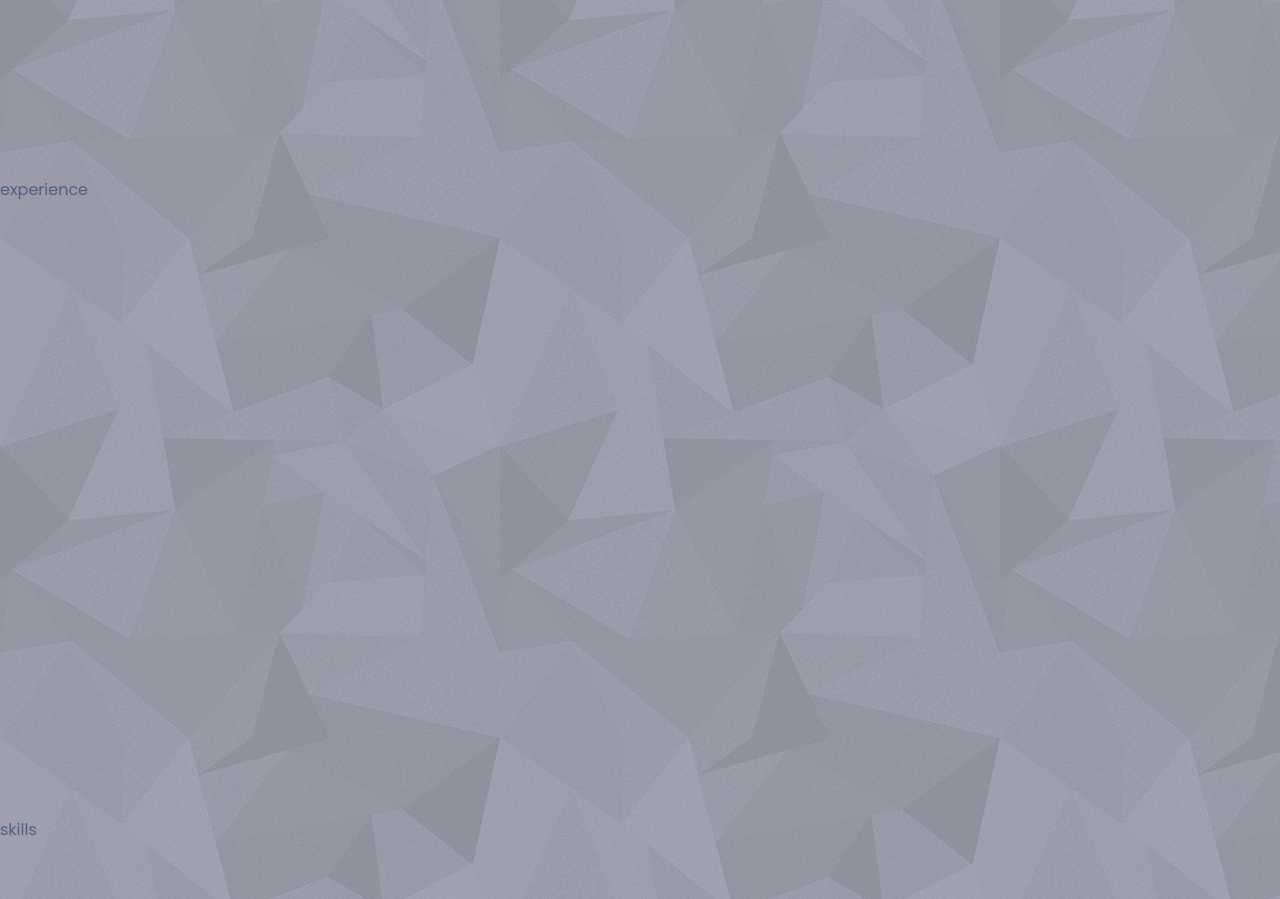
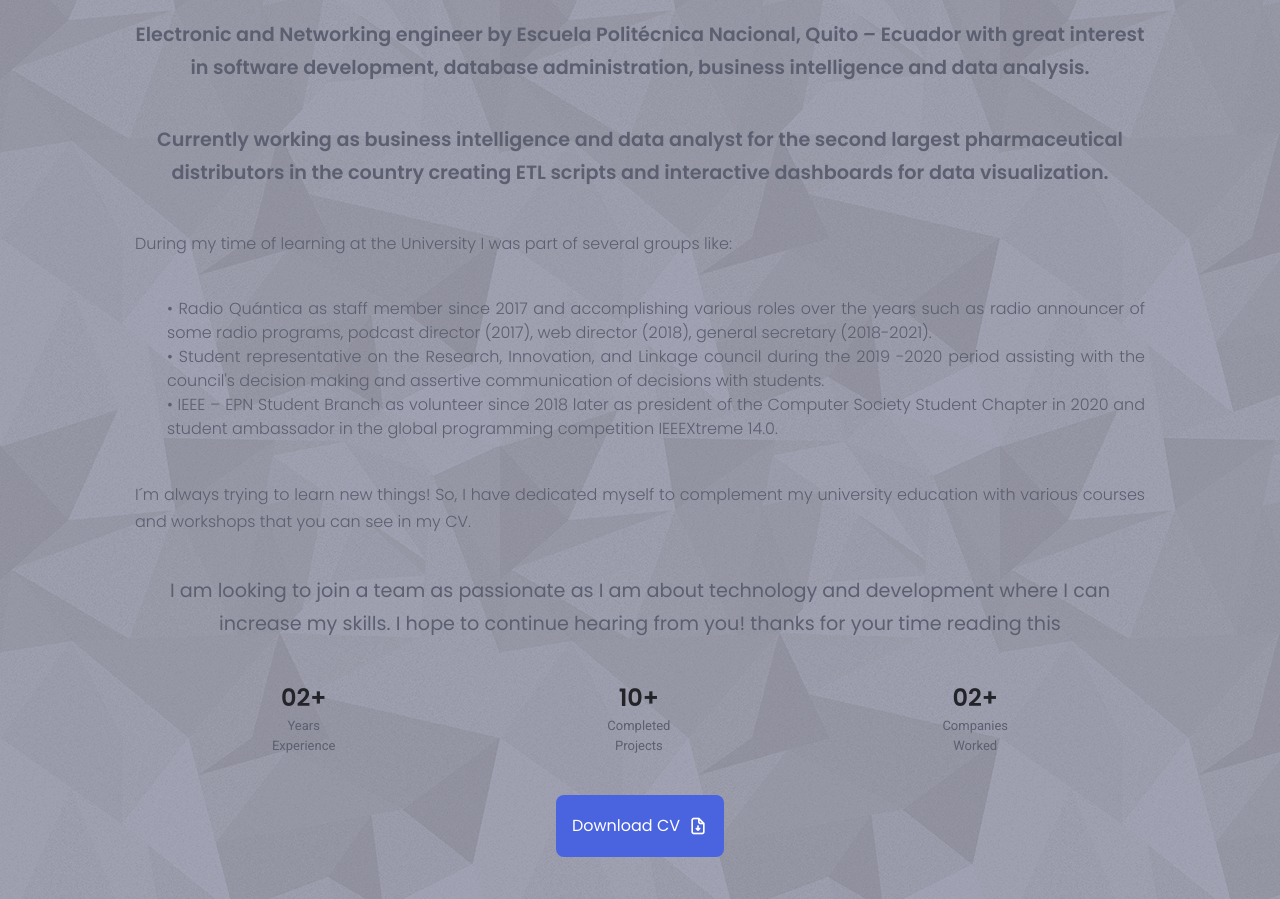
Before and after one commit to nathanojnabetse/Portfolio, a plain HTML site: page index.html in a window 1280 px wide. Shown: the part 1262-2161 px from the top of the page. Drawn offline with nearby package versions, Linux system fonts and the light colour scheme.

Commit message:
About section completed

```diff
--- a/css/style.css
+++ b/css/style.css
@@ -488,3 +488,65 @@ img{
     font-size: var(--big-font-size);
     animation: scrollDown 3s infinite;
 }
+
+/* ===================== ABOUT STYLING ================== */
+.about{
+    padding-top: 1rem;
+    margin-top: 1rem;
+}
+.about__img{
+    filter: brightness(80%);
+}
+
+.about__description{
+    text-align: center;
+    margin-bottom: var(--mb-2-5);
+    color: var(--text-color);
+    font-weight: 600;
+    font-size: larger;
+}
+
+.about__description-extra{
+    margin-bottom: var(--mb-2-5);
+    color: var(--text-color);
+    font-weight: 300;
+    text-align: justify;
+    text-justify: inter-word;
+}
+
+.about__description-extra2{
+    margin-bottom: var(--mb-2-5);
+    color: var(--text-color);
+    font-weight: 500;
+    text-align: center;
+    font-size: larger;
+}
+
+.about__info{
+    display: flex;
+    justify-content: space-evenly;
+    margin-bottom: var(--mb-2-5);
+}
+
+.about__info-title{
+    font-size: var(--h2-font-size);
+    font-weight: var(--font-semi-bold);
+    color: var(--title-color);
+}
+
+.about__info-name{
+    font-size: var(--smaller-font-size);
+    font-family: var(--roboto-font);
+    color: var(--text-color);
+}
+
+.about__info-name,
+.about__info-title{
+    display: block;
+    text-align: center;
+}
+
+.about__buttons{
+    display: flex;
+    justify-content: center;
+}
--- a/index.html
+++ b/index.html
@@ -112,7 +112,7 @@
 
 						<div id="typewriter"></div>
 
-						<h3 class="home__subtitle" id="home-bio">An engineer enthusiast about technology and programming. Passionate on learning. A little bit artist. Full-time metalhead.</h3>
+						<h3 class="home__subtitle" id="home-bio">An engineer enthusiast about technology and programming. Passionate on learning. A little bit artist. Full-time music lover.</h3>
 
 						<div class="row">
 							<span class="home__social">
@@ -146,15 +146,72 @@
 			</section>
 			<!------------------	ABOUT ME	------------------>
 			<section class="about section" id="about">
-				about
+				<h2 class="section__title">About</h2>
+				<span class="section__subtitle">Who am I? ...an introduction</span>
+
 				<div class="row">
 					<div class="col-sm-2">
 					</div>
 					<div class="col-sm-8">
-						<img src="assets/img/ceremony1.png" alt="my achievement photo" class="about__img" style="filter: brightness(80%);">
+						<img src="assets/img/hellothere.png" alt="Hello it's me! Jonathan" class="about__img">
 					</div>
 					<div class="col-sm-2">
 					</div>
+				</div>
+
+				<div class="container about">
+					<p class="about__description">
+						Electronic and Networking engineer by Escuela Politécnica Nacional, Quito – Ecuador with great interest in software development, database administration, business intelligence and data analysis.
+					</p>
+					<p class="about__description">
+						Currently working as business intelligence and data analyst for the second largest pharmaceutical distributors in the country creating ETL scripts and interactive dashboards for data visualization.
+					</p>
+					<p class="about__description-extra">
+						During my time of learning at the University I was part of several groups like:
+					</p>
+					<ul class="about__description-extra">
+						<li>
+							•	Radio Quántica as staff member since 2017 and accomplishing various roles over the years such as radio announcer of some radio programs, podcast director (2017), web director (2018), general secretary (2018-2021).
+						</li>
+						<li>
+							•	Student representative on the Research, Innovation, and Linkage council during the 2019 -2020 period assisting with the council's decision making and assertive communication of decisions with students.
+						</li>
+						<li>
+							•	IEEE – EPN Student Branch as volunteer since 2018 later as president of the Computer Society Student Chapter in 2020 and student ambassador in the global programming competition IEEEXtreme 14.0.
+						</li>
+					</ul>
+					<p class="about__description-extra">
+						I´m always trying to learn new things! So, I have dedicated myself to complement my university education with various courses and workshops that you can see in my CV.
+					</p>
+					<p class="about__description-extra2">
+						I am looking to join a team as passionate as I am about technology and development where I can increase my skills. I hope to continue hearing from you! thanks for your time reading this
+					</p>
+
+				</div>
+
+				<div class="about__info">
+                    <div>
+                        <span class="about__info-title"> 02+ </span>
+                        <span class="about__info-name"> Years <br> Experience </span>
+                    </div>
+
+                    <div>
+                        <span class="about__info-title"> 10+ </span>
+                        <span class="about__info-name"> Completed <br> Projects </span>
+                    </div>
+
+                    <div>
+                        <span class="about__info-title"> 02+ </span>
+                        <span class="about__info-name"> Companies <br> Worked </span>
+                    </div>
+                </div>
+
+
+
+				<div class="about__buttons">
+					<a href="assets/file/CV_Jonathan_Jaramillo_Arboleda.pdf" download="assets/file/CV_Jonathan_Jaramillo_Arboleda.pdf" target="_blank" class="button button--flex">
+						Download CV <i class="uil uil-file-download button__icon"></i>
+					</a>
 				</div>
 
 			</section>
```
Also changed, not shown: 3 other files.
